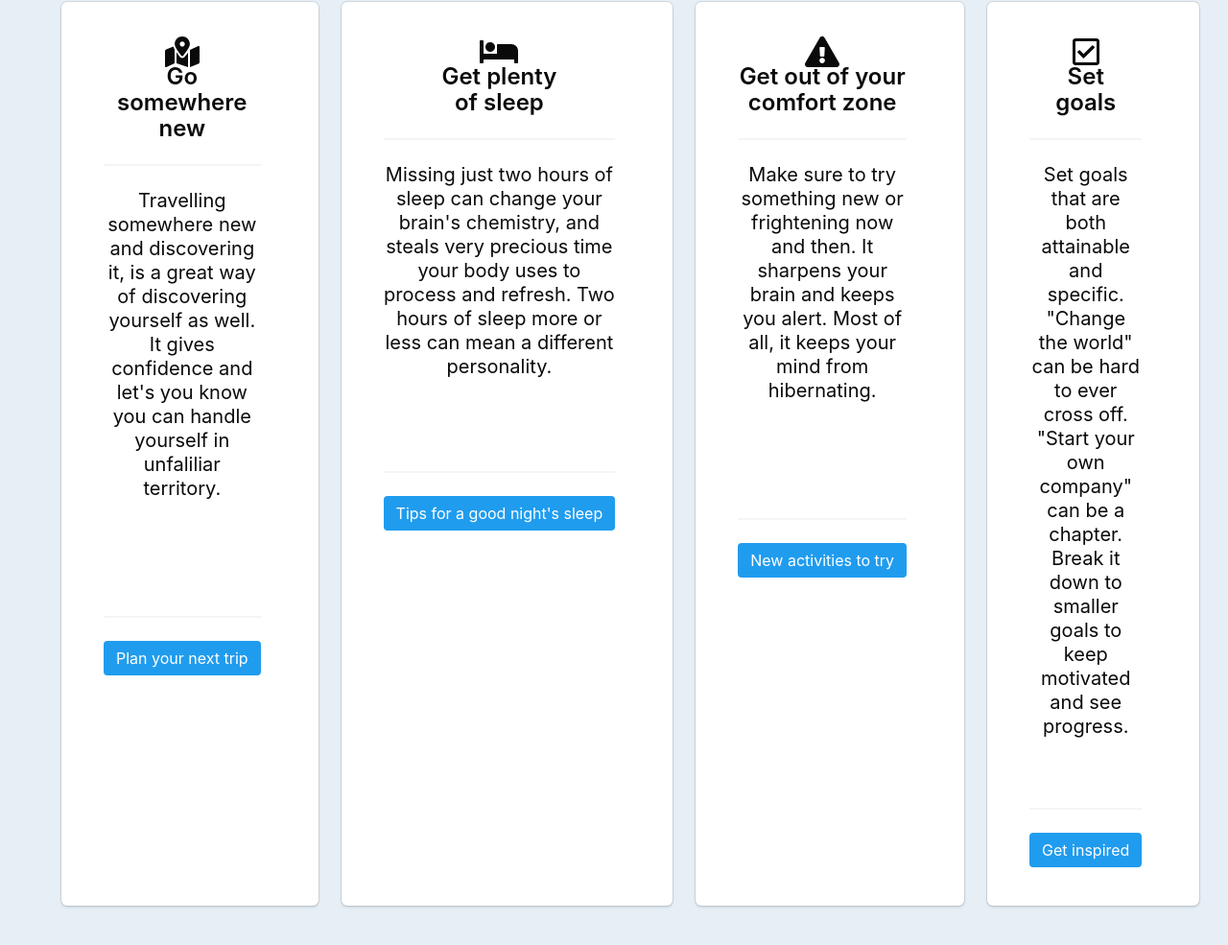
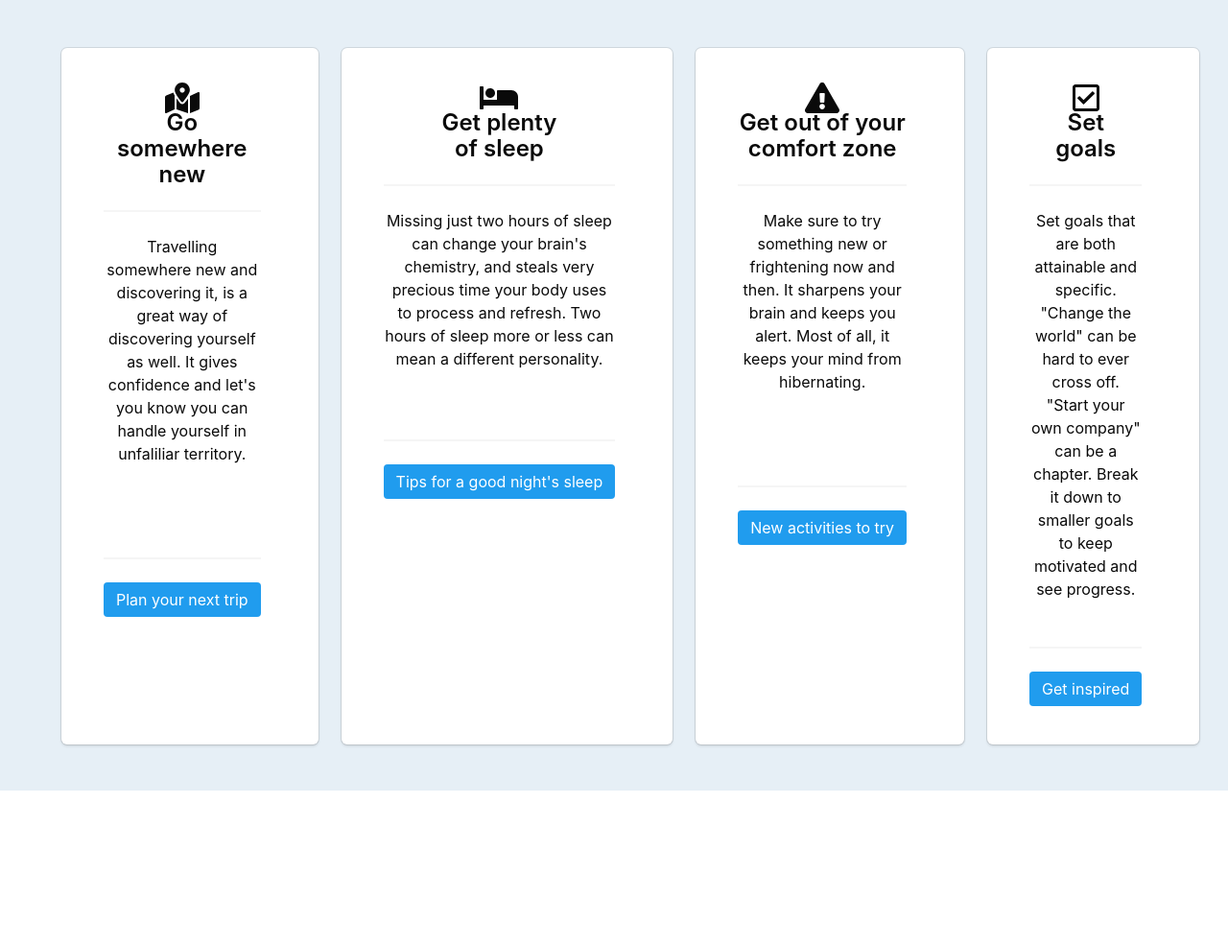
Before and after one commit to RafSwiggers/frameworking-FTW, a plain HTML site: page index.html in a window 1280 px wide. Shown: the part 805-1790 px from the top of the page at 96% size. After the commit the page ends 1629 px from the top, so only its background shows below. Drawn offline with nearby package versions, Linux system fonts and the light colour scheme.

Commit message:
size change

```diff
--- a/index.html
+++ b/index.html
@@ -117,6 +117,7 @@
 				</div>
 			</div>
 		</div>
+	</section>
 		<section class="section background-color">
 			<div class="container">
 				<div class="columns">
@@ -129,7 +130,7 @@
 									</p>
 								</figure>
 								<p class="title is-size-4">Go somewhere new</p><hr>
-								<p class="subtitle">Travelling somewhere new and discovering it, is a great
+								<p>Travelling somewhere new and discovering it, is a great
 									way of discovering yourself as well. It gives confidence and let's you know
 									you can handle yourself in unfaliliar territory.
 								</p><br><br><br>
@@ -147,7 +148,7 @@
 									</p>
 								</figure>
 								<p class="title is-size-4">Get plenty <br> of sleep</p><hr>
-								<p class="subtitle">Missing just two hours of sleep can change your brain's chemistry, and steals very precious
+								<p>Missing just two hours of sleep can change your brain's chemistry, and steals very precious
 									time your body uses to process and refresh. Two hours of sleep more or less can mean a different personality.
 								</p><br><br>
 								<hr>
@@ -165,7 +166,7 @@
 									</p>
 								</figure>
 								<p class="title is-size-4">Get out of your comfort zone</p><hr>
-								<p class="subtitle">Make sure to try something new or frightening now and then. It sharpens your brain and
+								<p>Make sure to try something new or frightening now and then. It sharpens your brain and
 									keeps you alert. Most of all, it keeps your mind from hibernating.
 								</p><br><br><br>
 								<hr>
@@ -182,7 +183,7 @@
 									</p>
 								</figure>
 								<p class="title is-size-4">Set <br> goals</p><hr>
-								<p class="subtitle">Set goals that are both attainable and specific. "Change the world" can be hard to
+								<p>Set goals that are both attainable and specific. "Change the world" can be hard to
 									ever cross off. "Start your own company" can be a chapter. Break it down to smaller goals to keep motivated
 									and see progress.
 								</p><br>
@@ -191,8 +192,7 @@
 							</div>
 						</div>
 					</div>
-				</div>
-			</div>
+		    	</div>
 			</div>
 		</section>
 						<script defer src="https://use.fontawesome.com/releases/v5.3.1/js/all.js"></script>
```
